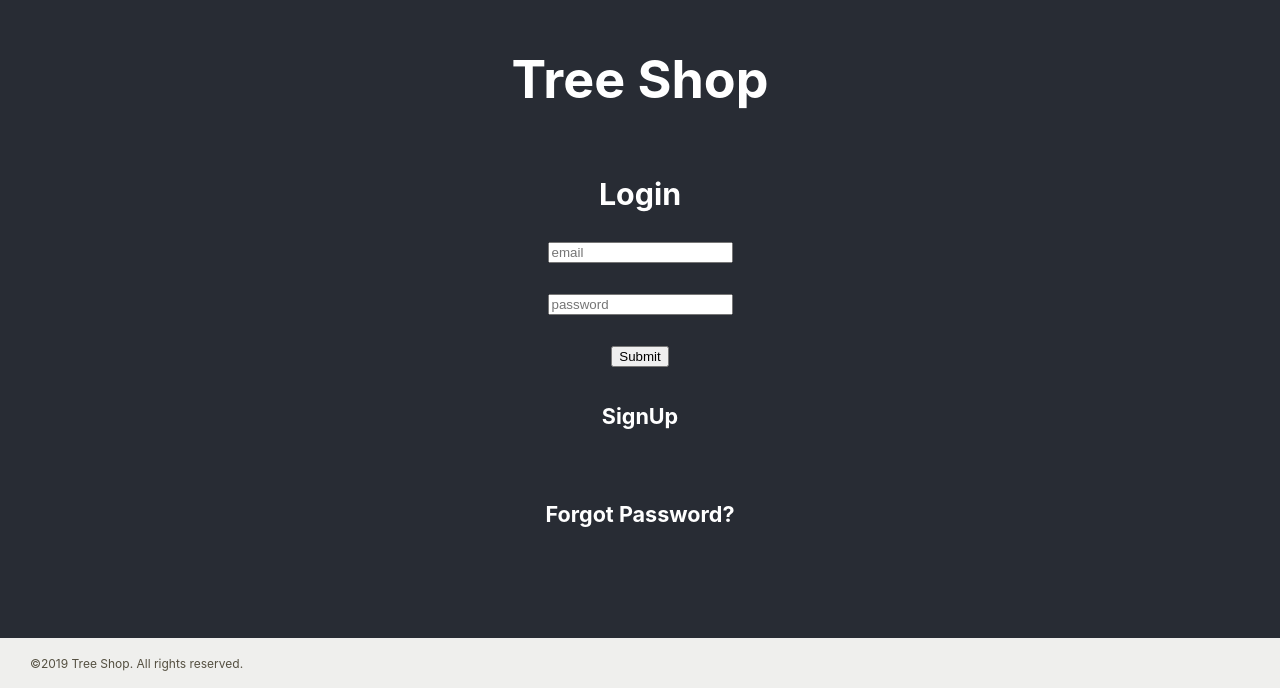
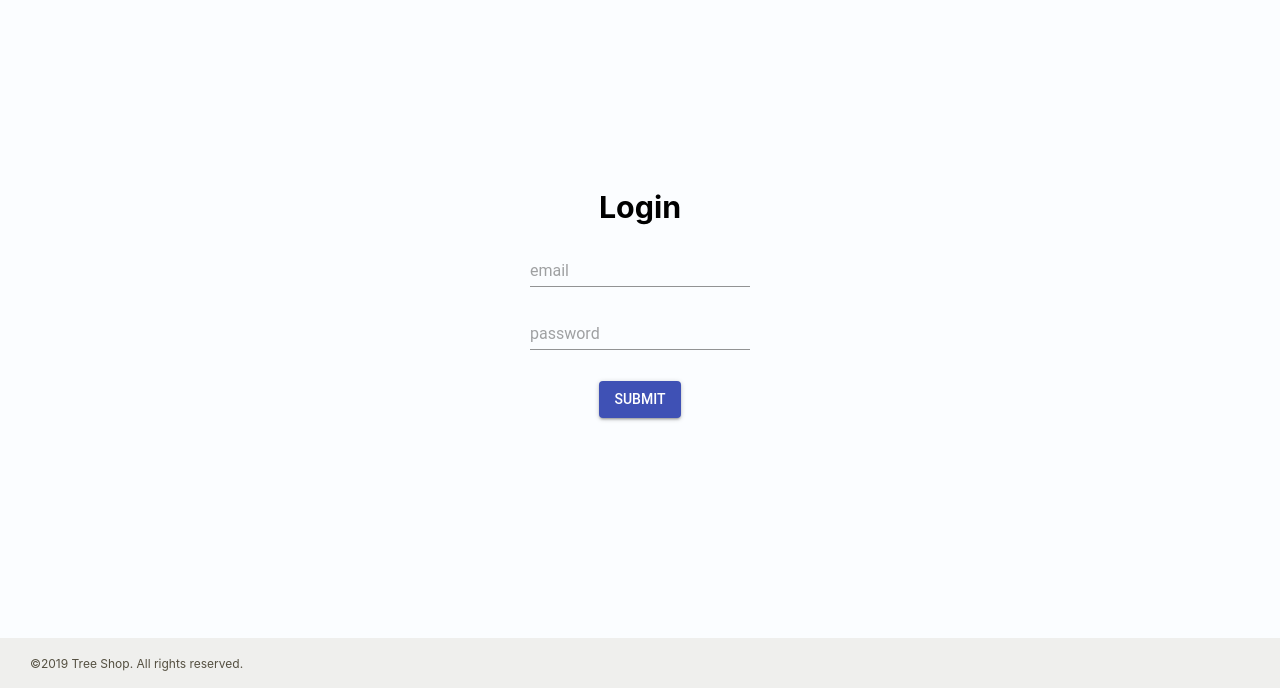
Before and after one commit to prisar/treeshop-frontend, a React (Create React App) app: page /login in a window 1280 px wide. Shown: the part 112-800 px from the top of the page. Built offline with nearby package versions, Linux system fonts and the light colour scheme.

Commit message:
login page in material ui

```diff
--- a/package.json
+++ b/package.json
@@ -3,6 +3,7 @@
   "version": "0.1.0",
   "private": true,
   "dependencies": {
+    "@material-ui/core": "^3.9.3",
     "node-sass": "^4.11.0",
     "react": "^16.8.6",
     "react-dom": "^16.8.6",
--- a/src/containers/Login/index.js
+++ b/src/containers/Login/index.js
@@ -3,6 +3,9 @@ import { Redirect } from 'react-router-dom';
 
 import './styles.scss';
 import MainFooter from '../../components/MainFooter';
+
+import Input from '@material-ui/core/Input';
+import Button from '@material-ui/core/Button';
 
 const initialstate = {
   loginUser: {
@@ -23,7 +26,7 @@ class Login extends Component {
       e.preventDefault();
 
       const data = new URLSearchParams(`email=${this.state.loginUser.email}&password=${this.state.loginUser.password}`);
-        fetch('http://localhost:8000/api/users/userlogin', {
+        fetch('http://localhost:8000/api/users/login', {
             method: 'POST',
             body: data
         }).then((result) => {
@@ -32,11 +35,28 @@ class Login extends Component {
           const res = JSON.parse(user);
           console.log(res);
             if (res.error === false && res.token !== null) {
+              let authResult = {
+                accessToken: res.token
+              };
+              localStorage.setItem('access_token', authResult.accessToken);
+
               this.setState({ user, authenticated: true });
             }
         }).catch((err) => {
 
         });
+    }
+
+    setSession = (authResult) => {
+      // // Set the time that the access token will expire at
+      // let expiresAt = JSON.stringify((authResult.expiresIn * 1000) + new Date().getTime());
+      // localStorage.setItem('access_token', authResult.accessToken);
+      // localStorage.setItem('id_token', authResult.idToken);
+      // localStorage.setItem('expires_at', expiresAt);
+      // // navigate to the home route
+      // history.replace('/feed');
+
+      localStorage.setItem('access_token', authResult.accessToken);
     }
 
     fieldChange = (e) => {
@@ -56,15 +76,14 @@ class Login extends Component {
 
       return (
         <div className="Login">
-          <h1>Tree Shop</h1>
           <h3>Login</h3>
-          <input type="text" id='email' placeholder='email' onChange={this.fieldChange} />
+          <Input id='email' placeholder='email' onChange={this.fieldChange}/>
           <br/>
-          <input type='password' id='password' placeholder='password' onChange={this.fieldChange} />
+          <Input type='password' id='password' placeholder='password' onChange={this.fieldChange} />
           <br/>
-          <button onClick={this.onSubmit}>Submit</button>
-          <h5>SignUp</h5>
-          <h5>Forgot Password?</h5>
+          <Button variant="contained" color="primary" onClick={this.onSubmit} >Submit</Button>
+          {/* <h5>SignUp</h5>
+          <h5>Forgot Password?</h5> */}
           <MainFooter />
         </div>
       );
--- a/src/containers/Login/styles.scss
+++ b/src/containers/Login/styles.scss
@@ -1,11 +1,11 @@
 .Login {
   text-align: center;
-  background-color: #282c34;
+  background-color: #fbfdff;
   min-height: 100vh;
   display: flex;
   flex-direction: column;
   align-items: center;
   justify-content: center;
   font-size: calc(10px + 2vmin);
-  color: white;
+  color: black;
 }
```
Also changed, not shown: 1 other file (tests, documents, lock files or other folders).
